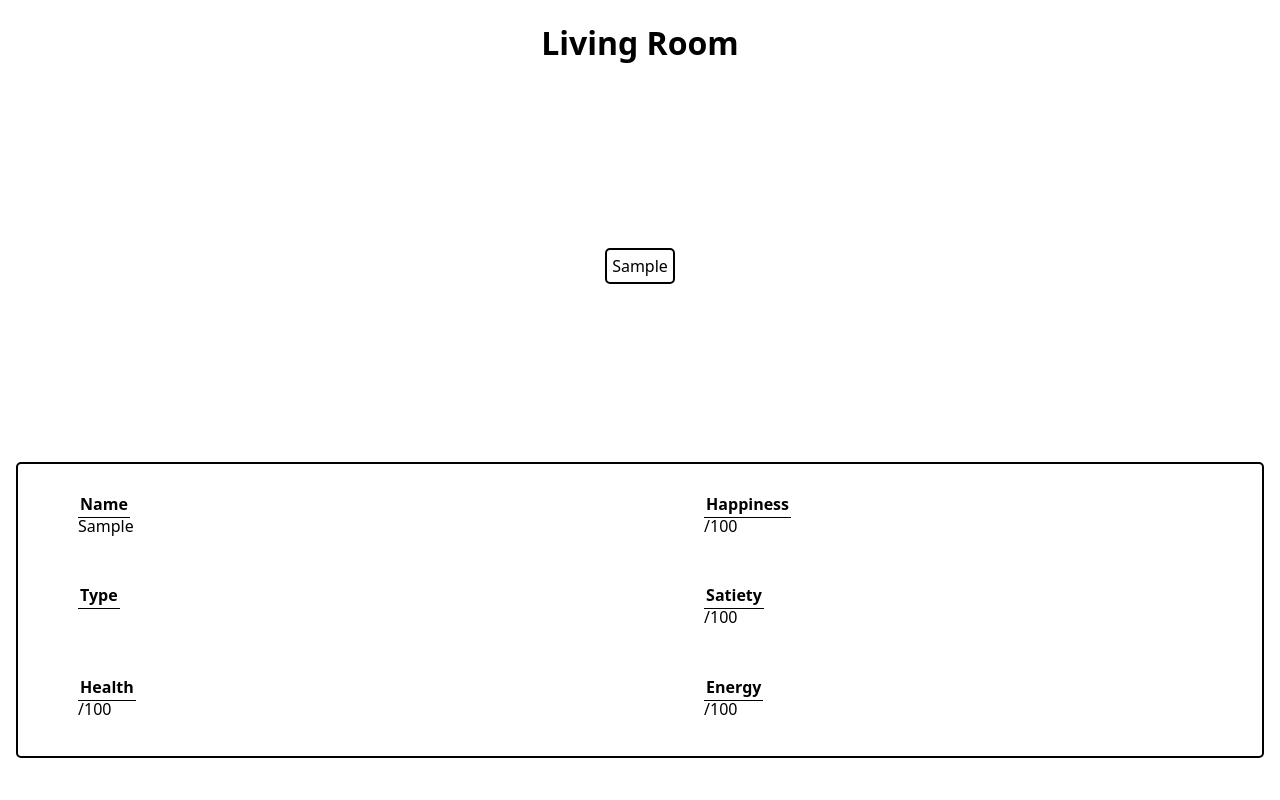
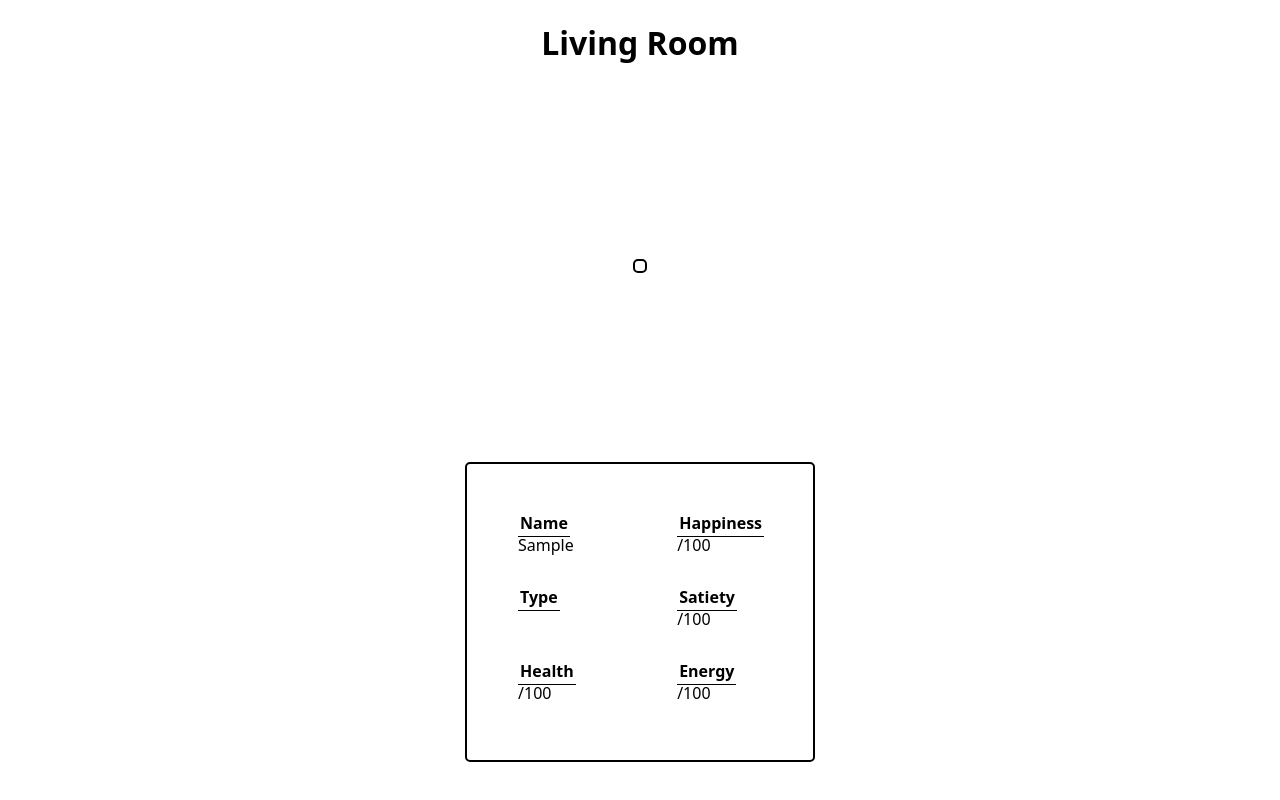
Before and after one commit to Braun-Johannes/Survival-Pets, a Next.js app: page / in a window 1280 px wide. Both pictures are taken after typing "Sample" into the empty fields and a click on the button "Select". Built offline with nearby package versions, Linux system fonts and the light colour scheme.

Commit message:
fixed responsiveness

```diff
--- a/components/CurrentPet/CurrentPet.jsx
+++ b/components/CurrentPet/CurrentPet.jsx
@@ -4,7 +4,7 @@ import StyledListItem from "../Styles/StyledListItem";
 export default function CurrentPet({ selectedPet }) {
   return (
     <StyledList>
-      <StyledListItem $variant="select">{selectedPet.name}</StyledListItem>
+      <StyledListItem $variant="select">{selectedPet.type}</StyledListItem>
     </StyledList>
   );
 }
--- a/components/Styles/StyledStatsContainer.js
+++ b/components/Styles/StyledStatsContainer.js
@@ -10,6 +10,10 @@ const StyledStatsContainer = styled.ul`
   height: 37vh;
   margin: 1rem;
   list-style: none;
+  @media (min-width: 800px) {
+    width: 350px;
+    height: 300px;
+  }
 `;
 
 export default StyledStatsContainer;
--- a/styles.js
+++ b/styles.js
@@ -11,6 +11,11 @@ export default createGlobalStyle`
   body {
     margin: 0;
     font-family: system-ui;
+    @media (min-width: 800px) {
+      display:flex;
+      justify-content: center;
+
+  }
   }`;
 
 //_____________________General_____________________
```
